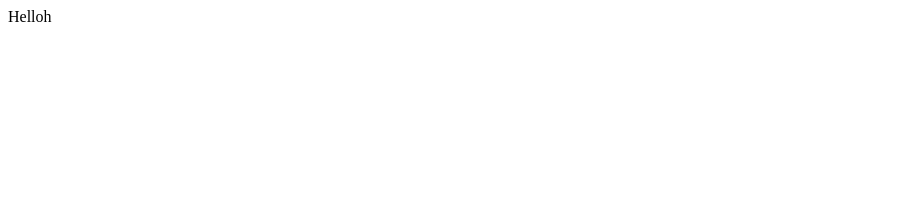
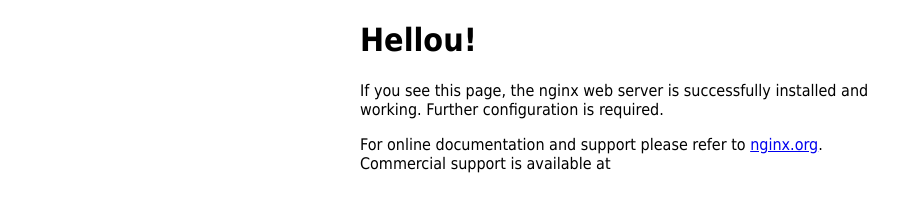
Before and after one commit to orocknet/orocknet.github.io, a plain HTML site: page index.html in a window 1280 px wide. Shown: the whole page, without its empty margins (0-922 px from the left). Drawn offline with Linux system fonts and the light colour scheme.

Commit message:
Update index.html

```diff
--- a/index.html
+++ b/index.html
@@ -1 +1,22 @@
-Helloh
+<!DOCTYPE html>
+<html>
+<head>
+<title>Hellou!</title>
+<style>
+    body {
+        width: 35em;
+        margin: 0 auto;
+        font-family: Tahoma, Verdana, Arial, sans-serif;
+    }
+</style>
+</head>
+<body>
+<h1>Hellou!</h1>
+<p>If you see this page, the nginx web server is successfully installed and
+working. Further configuration is required.</p>
+
+<p>For online documentation and support please refer to
+<a href="http://nginx.org/">nginx.org</a>.<br/>
+Commercial support is available at
+</body>
+</html>
```
